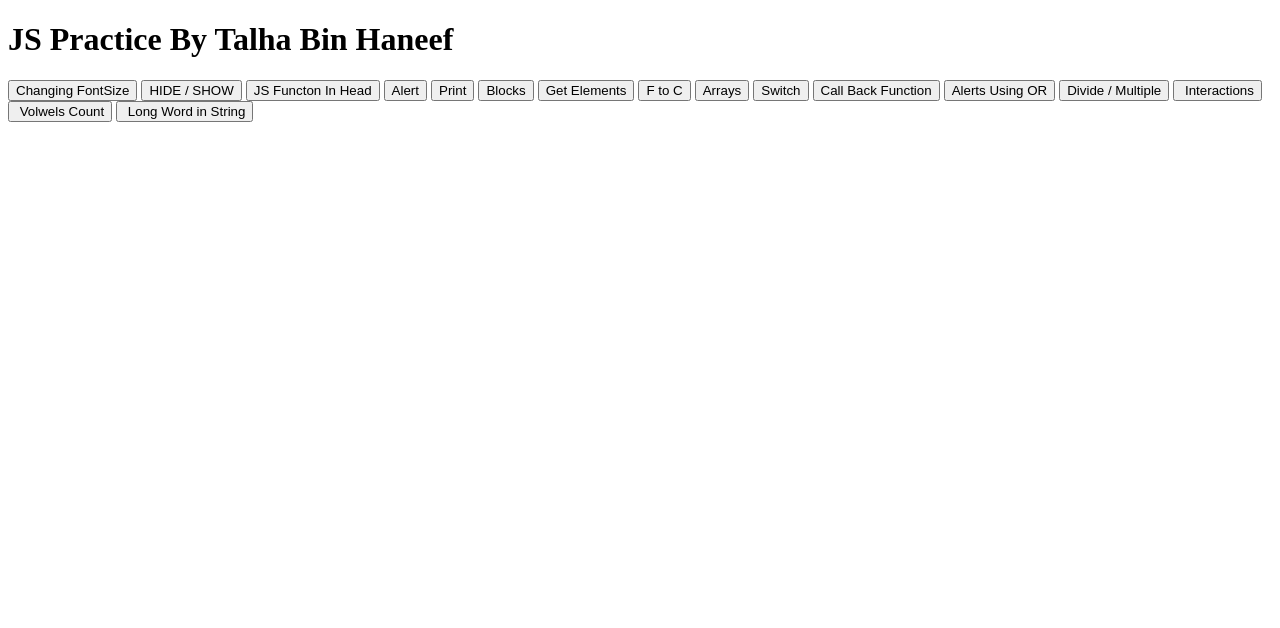
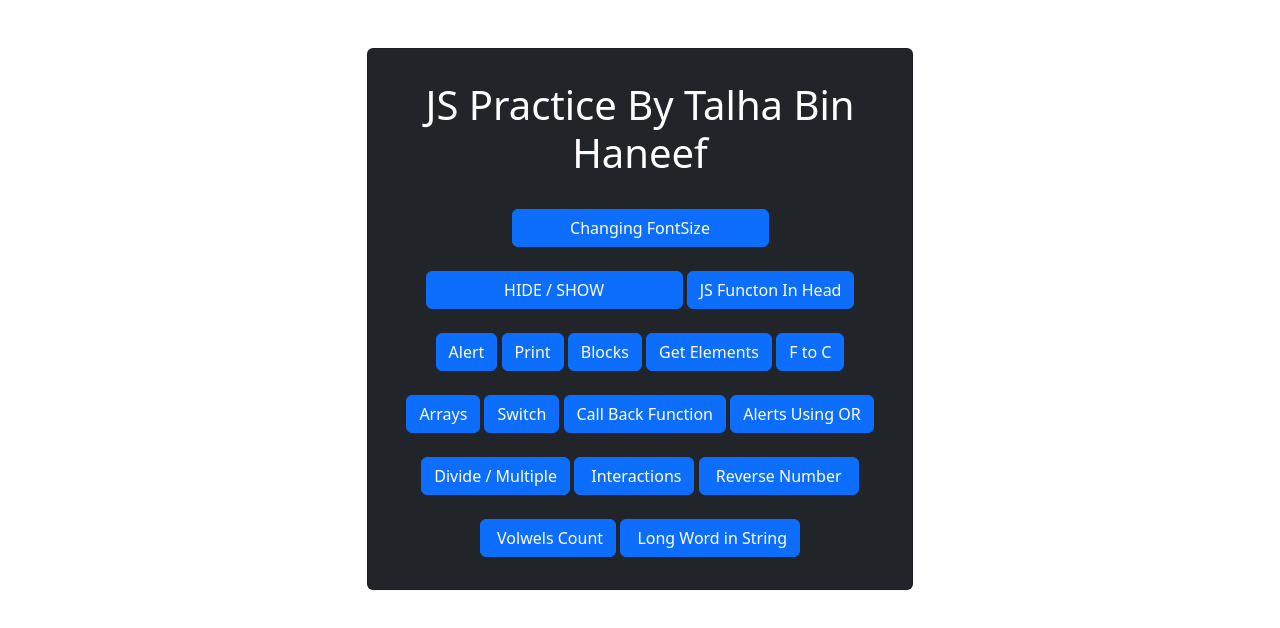
Before and after one commit to talhabinhaneef/JS_Practice, a plain HTML site: page index.html in a window 1280 px wide. Drawn offline with nearby package versions, Linux system fonts and the light colour scheme.

Commit message:
Update index.html

```diff
--- a/index.html
+++ b/index.html
@@ -1,50 +1,116 @@
 <!DOCTYPE html>
 <html>
-<body>
-    <h1> JS Practice By Talha Bin Haneef</h1>
+
+<head>
+    <title> JS_ Practice By Talha Bin Haneef</title>
 
 
 
 
-    <input type="button" onclick="location.href='change_fontsize.html'" value="Changing FontSize" />
 
-    <input type="button" onclick="location.href='hideshow.html'" value="HIDE / SHOW" />
+    <link href="https://cdn.jsdelivr.net/npm/bootstrap@5.2.0-beta1/dist/css/bootstrap.min.css" rel="stylesheet"
+        integrity="sha384-0evHe/X+R7YkIZDRvuzKMRqM+OrBnVFBL6DOitfPri4tjfHxaWutUpFmBp4vmVor" crossorigin="anonymous">
 
-    <input type="button" onclick="location.href='fuction.html'" value="JS Functon In Head" />
+</head>
 
-    <input type="button" onclick="location.href='alert.html'" value="Alert" />
-
-    <input type="button" onclick="location.href='print.html'" value="Print" />
-
-    <input type="button" onclick="location.href='blocks.html'" value="Blocks" />
-
-    <input type="button" onclick="location.href='getelement.html'" value="Get Elements" />
-
-    <input type="button" onclick="location.href='convert.html'" value="F to C" />
+<body>
 
 
-    <input type="button" onclick="location.href='arrays.html'" value="Arrays" />
+    <div class="container">
+        <div class="row">
+            <div class="col-md-3">
 
-    <input type="button" onclick="location.href='switch.html'" value="Switch" />
-
-    <input type="button" onclick="location.href='callback_function.html'" value="Call Back Function" />
-
-
-    <input type="button" onclick="location.href='alerts_using_or.html'" value="Alerts Using OR" />
-
-
-    <input type="button" onclick="location.href='multiply_divide.html'" value="Divide / Multiple" />
-
-
-    <input type="button" onclick="location.href='interaction.html'" value=" Interactions" />
-
-
-    <input type="button" onclick="location.href='countvowel.html'" value=" Volwels Count" />
-
-    <input type="button" onclick="location.href='longwordstring.html'" value=" Long Word in String" />
+            </div>
 
 
 
 
+
+            <div class="col-md-6 center">
+                <div class="card bg-dark mt-5 p-3 ">
+                    <div class="card-body text-center">
+
+                        <h1 class="text-white "> JS Practice By Talha Bin Haneef</h1>
+
+
+
+
+                            <input class="btn btn-primary mt-4" onclick="location.href='change_fontsize.html'"
+                                value="Changing FontSize" />
+
+                            <input class="btn btn-primary mt-4" onclick="location.href='hideshow.html'" value="HIDE / SHOW" />
+
+                            <input class="btn btn-primary mt-4" type="button" onclick="location.href='fuction.html'" value="JS Functon In Head" />
+
+
+                            <input class="btn btn-primary mt-4" type="button" onclick="location.href='alert.html'" value="Alert" />
+
+                            <input class="btn btn-primary mt-4" type="button" onclick="location.href='print.html'" value="Print" />
+
+                            <input class="btn btn-primary mt-4" type="button" onclick="location.href='blocks.html'" value="Blocks" />
+
+                            <input class="btn btn-primary mt-4" type="button" onclick="location.href='getelement.html'" value="Get Elements" />
+
+                            <input class="btn btn-primary mt-4" type="button" onclick="location.href='convert.html'" value="F to C" />
+
+
+                            <input class="btn btn-primary mt-4" type="button" onclick="location.href='arrays.html'" value="Arrays" />
+
+                            <input class="btn btn-primary mt-4" type="button" onclick="location.href='switch.html'" value="Switch" />
+
+                            <input class="btn btn-primary mt-4" type="button" onclick="location.href='callback_function.html'"
+                                value="Call Back Function" />
+
+
+                            <input class="btn btn-primary mt-4" type="button" onclick="location.href='alerts_using_or.html'"
+                                value="Alerts Using OR" />
+
+
+                            <input class="btn btn-primary mt-4" type="button" onclick="location.href='multiply_divide.html'"
+                                value="Divide / Multiple" />
+
+
+                            <input class="btn btn-primary mt-4" type="button" onclick="location.href='interaction.html'" value=" Interactions" />
+
+                            <input class="btn btn-primary mt-4" type="button" onclick="location.href='reverse_num.html'" value=" Reverse Number " />
+
+
+                            <input class="btn btn-primary mt-4" type="button" onclick="location.href='countvowel.html'" value=" Volwels Count" />
+
+                            <input class="btn btn-primary mt-4" type="button" onclick="location.href='longwordstring.html'"
+                                value=" Long Word in String" />
+
+
+
+
+
+
+
+                    </div>
+                </div>
+
+
+            </div>
+
+
+
+            <div class="col-md-3">
+
+            </div>
+        </div>
+
+    </div>
+
+
+
+
+
+
+
+    <script src="https://cdn.jsdelivr.net/npm/bootstrap@5.2.0-beta1/dist/js/bootstrap.bundle.min.js"
+        integrity="sha384-pprn3073KE6tl6bjs2QrFaJGz5/SUsLqktiwsUTF55Jfv3qYSDhgCecCxMW52nD2"
+        crossorigin="anonymous"></script>
+
 </body>
+
 </html>
```
